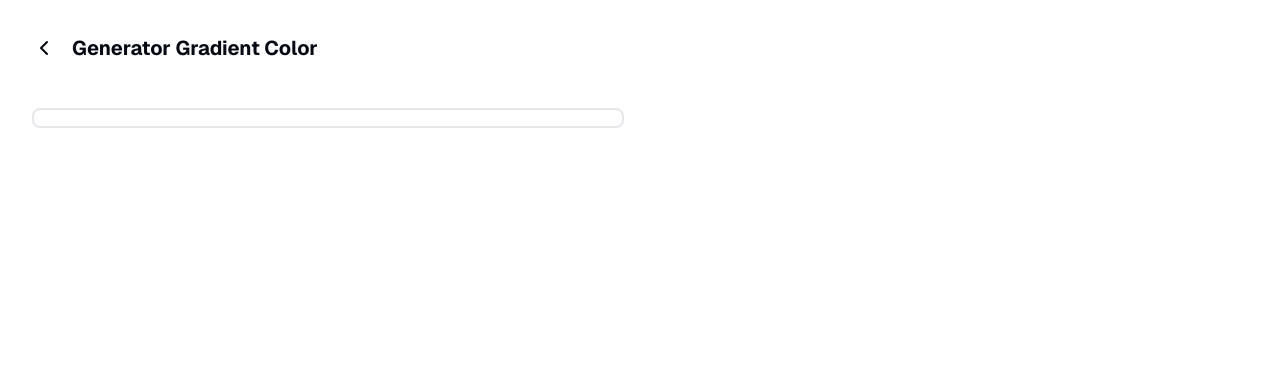
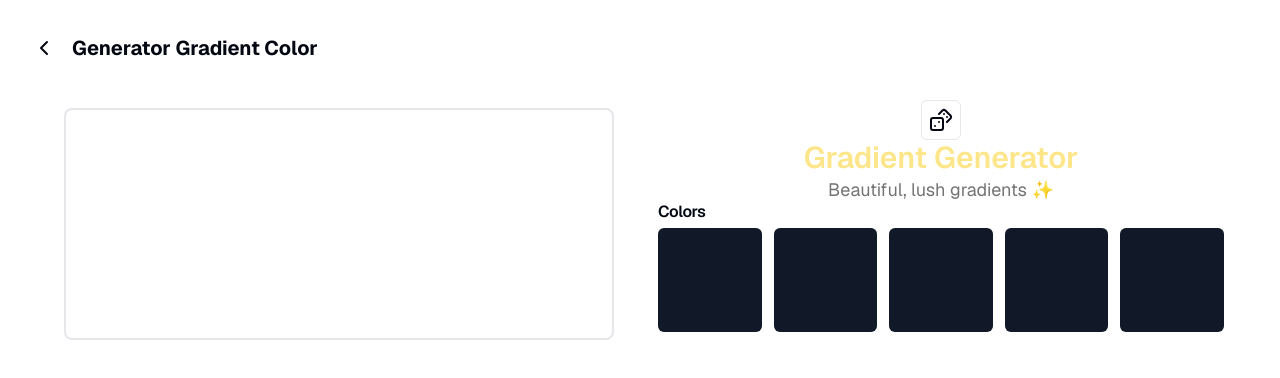
Before and after one commit to tricknguyen/mark-shot, a Next.js app: page /settingcolor in a window 1280 px wide. Shown: the top 378 px of the page. Built offline with nearby package versions, Linux system fonts and the light colour scheme.

Commit message:
Add page Generator Gradient Color 🛍

```diff
--- a/src/app/settingcolor/page.tsx
+++ b/src/app/settingcolor/page.tsx
@@ -1,16 +1,60 @@
-import { ChevronLeft } from "lucide-react";
+import { Button } from "@/components/ui/button";
+import { ChevronLeft, Dices } from "lucide-react";
 import Link from "next/link";
 
 export default function Page() {
 
+
     function renderColor() {
-        return <div className="m-2 p-2 rounded-lg border-2">
+        return <div className="m-2 p-2 rounded-lg border-2 h-full" style={{ maxHeight: "min(860px, 100vh - 64px)" }}>
 
         </div>;
     }
 
     function renderSetting() {
-        return <></>;
+        return <div>
+            <header className="flex flex-col items-center">
+                <Button variant="outline" size="icon">
+                    <Dices className="h-[32px]" />
+                </Button>
+                <h1 className="text-3xl text-amber-200 font-semibold">Gradient Generator</h1>
+                <p className="text-neutral-500 text-lg">Beautiful, lush gradients ✨</p>
+            </header>
+            <div>
+                <div>
+                    <h3 className="font-semibold leading-none tracking-tight">
+                        Colors
+                    </h3>
+                    <div className="grid grid-cols-5 gap-3 pt-2">
+                            <Button
+                                className="w-full h-full aspect-square"
+
+                            >
+                            </Button>
+                            <Button
+                                className="w-full h-full aspect-square"
+
+                            >
+                            </Button>
+                            <Button
+                                className="w-full h-full aspect-square"
+
+                            >
+                            </Button>
+                            <Button
+                                className="w-full h-full aspect-square"
+
+                            >
+                            </Button>
+                            <Button
+                                className="w-full h-full aspect-square"
+
+                            >
+                            </Button>
+                    </div>
+                </div>
+            </div>
+        </div>;
     }
 
     return (
@@ -25,7 +69,7 @@ export default function Page() {
             </header>
 
             {/* Page */}
-            <div className="p-4 columns-2">
+            <div className="p-4 grid grid-cols-2 gap-9 max-w-[1200px] container">
                 {renderColor()}
                 {renderSetting()}
             </div>
--- a/src/components/Settings.tsx
+++ b/src/components/Settings.tsx
@@ -5,9 +5,11 @@ import { ColorGradient } from "@/models/ColorGradient";
 import { Button } from "./ui/button";
 import { Plus } from "lucide-react";
 import { settingAtom } from "@/store/SettingStore";
+import { useRouter } from "next/navigation";
 
 export function Settings() {
     const [settings, setSettings] = useAtom(settingAtom);
+    const router = useRouter();
 
     function onSelectColor(color: ColorGradient) {
         setSettings({
@@ -31,6 +33,8 @@ export function Settings() {
     }
 
     function renderGradientSetting() {
+
+
         return <div className="py-2 border-b">
             <h3 className="font-semibold leading-none tracking-tight">
                 Gradient
@@ -52,6 +56,9 @@ export function Settings() {
                         className="w-[50px] h-[50px] mb-2"
                         variant="outline"
                         size="icon"
+                        onClick={() => {
+                            router.push("/settingcolor");
+                        }}
                     >
                         <Plus />
                     </Button>
```
